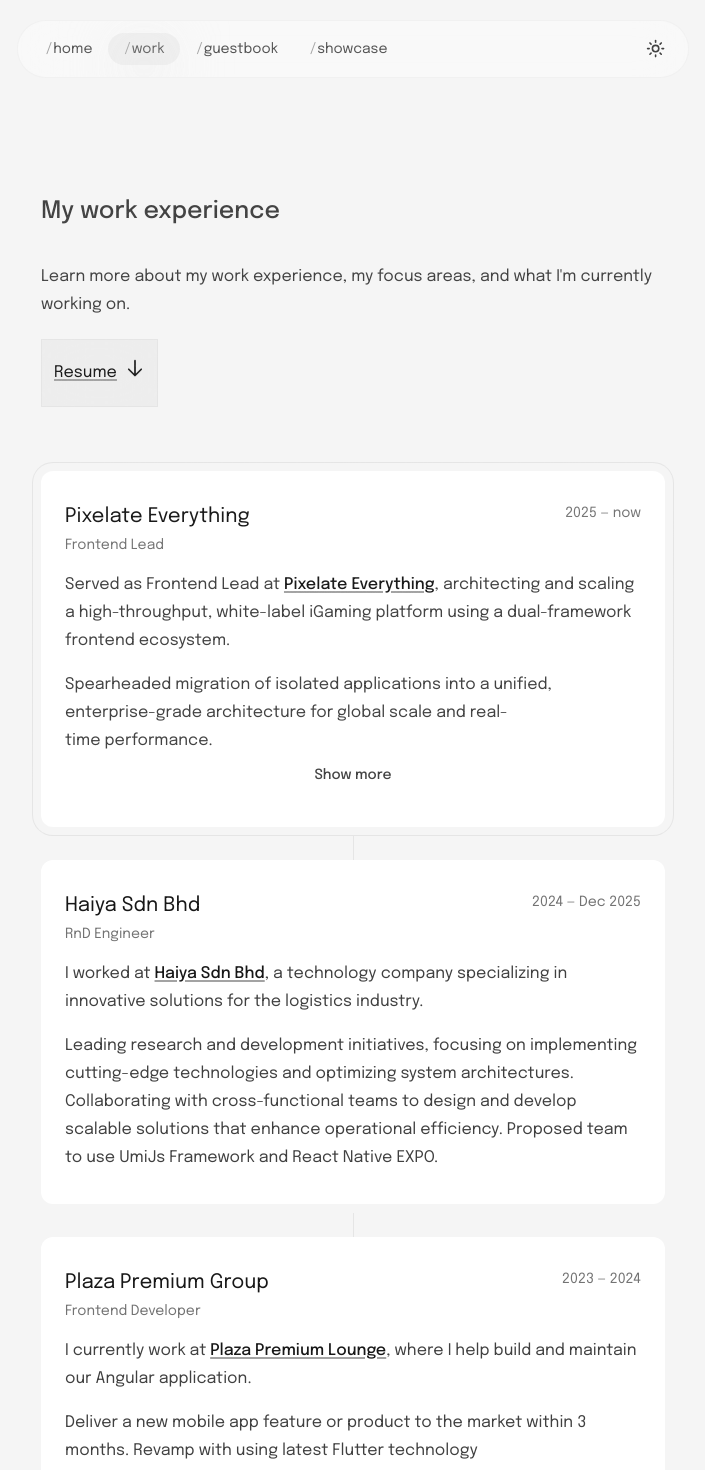
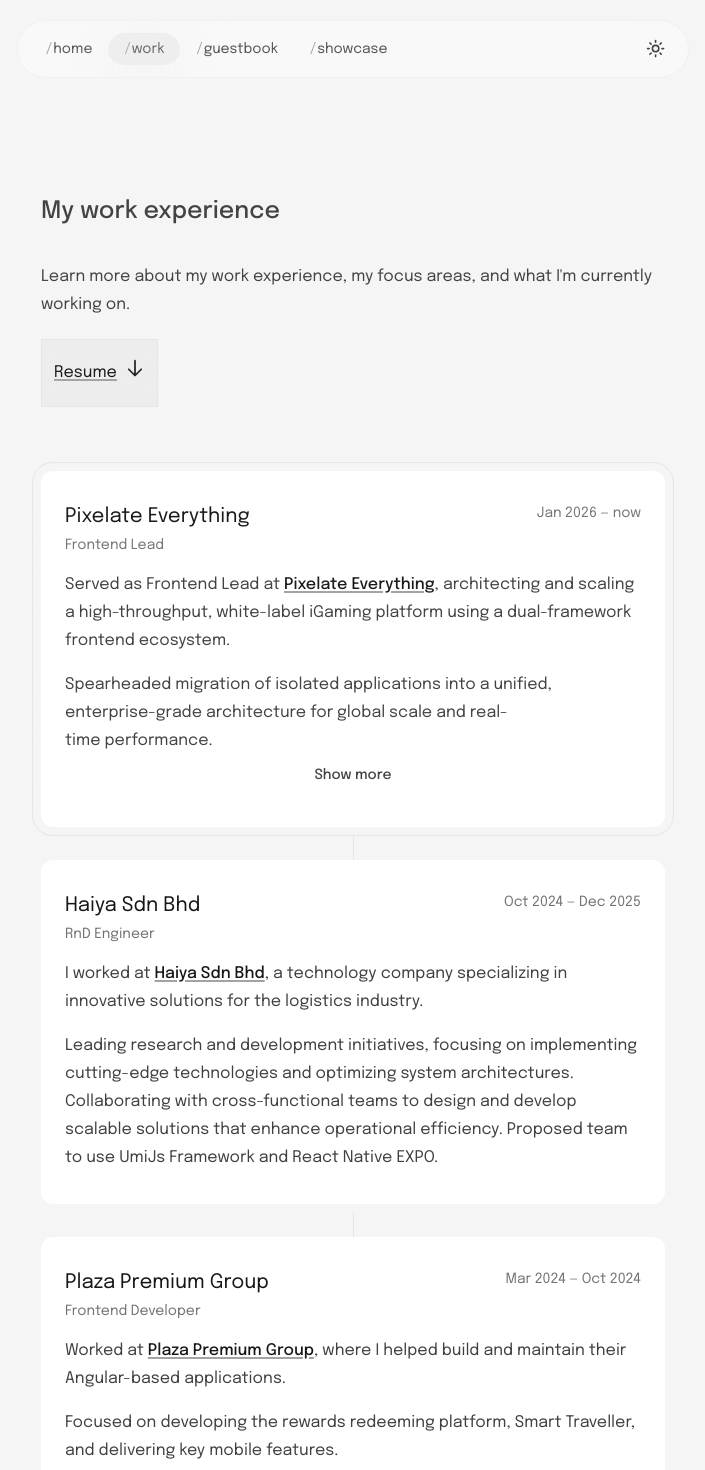
Before and after one commit to charles5991/charlesDev, a Next.js app: page /work in a window 1280 px wide. Shown: the top 1470 px of the page, without its empty margins (287-992 px from the left). Built offline with nearby package versions, Linux system fonts and the light colour scheme.

Commit message:
adjust date

```diff
--- a/app/work/components/jobs.tsx
+++ b/app/work/components/jobs.tsx
@@ -37,7 +37,7 @@
             className="mt-16 flex flex-col items-center"
          >
             {jobs.map((job, index) => (
-               <React.Fragment key={job.company}>
+               <React.Fragment key={`${job.company}-${job.from}`}>
                   {index !== 0 && (
                      <motion.div
                         variants={{
--- a/app/work/data.tsx
+++ b/app/work/data.tsx
@@ -36,7 +36,7 @@
          <strong>• Premium Motion Design:</strong> Elevated player experience with fluid micro-interactions and transitions using <strong>Framer Motion</strong>.
       </span>
    ),
-   from: "2025",
+   from: "Jan 2026",
    to: "now",
 }
 
@@ -58,7 +58,7 @@
          </span>
       </>
    ),
-   from: "2024",
+   from: "Oct 2024",
    to: "Dec 2025",
 }
 
@@ -67,20 +67,28 @@
    position: "Frontend Developer",
    introDescription: (
       <>
-         I currently work at{" "}
+         Worked at{" "}
          <a href="https://www.plazapremiumlounge.com/en-uk">
-            Plaza Premium Lounge
+            Plaza Premium Group
          </a>
-         , where I help build and maintain our Angular application.
+         , where I helped build and maintain their Angular-based applications.
          <br />
          <span className="mt-4 block">
-            Deliver a new mobile app feature or product to the market within 3
-            months. Revamp with using latest Flutter technology
+            Focused on developing the rewards redeeming platform, Smart Traveller, and delivering key mobile features.
          </span>
       </>
    ),
-   from: "2023",
-   to: "2024",
+   description: (
+      <span className="mt-4 block space-y-2">
+         <strong>• Smart Traveller Platform:</strong> Contributed to the development and maintenance of the global airport rewards platform, <strong>Smart Traveller</strong>, built on Angular.
+         <br />
+         <strong>• Rapid Mobile App Delivery:</strong> Delivered new mobile app features and products to the market within a 3-month timeline.
+         <br />
+         <strong>• Flutter Technology Revamp:</strong> Revamped core features using the latest <strong>Flutter</strong> technology to optimize cross-platform performance.
+      </span>
+   ),
+   from: "Mar 2024",
+   to: "Oct 2024",
 }
 
 export const irace: Job = {
```
